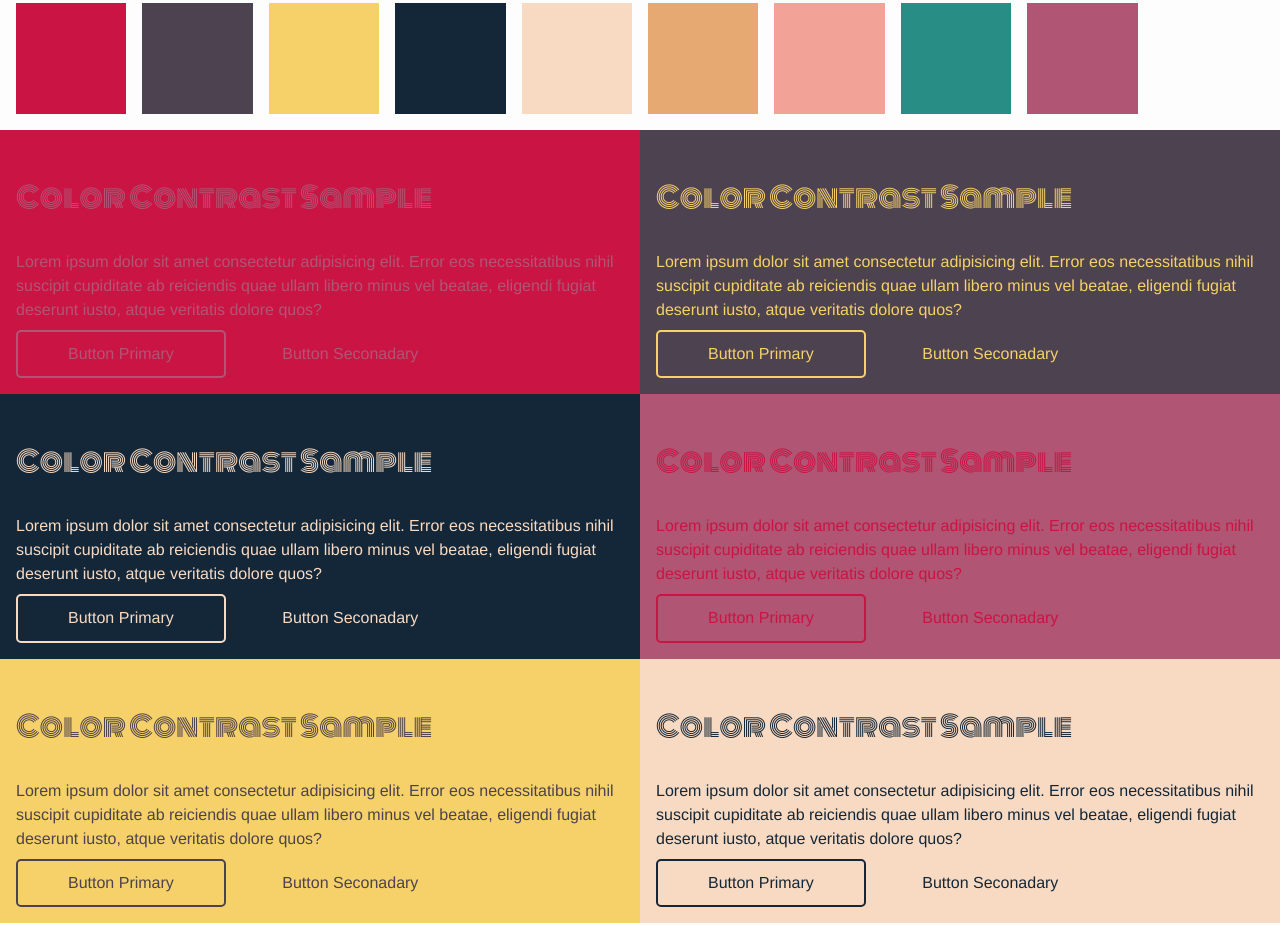
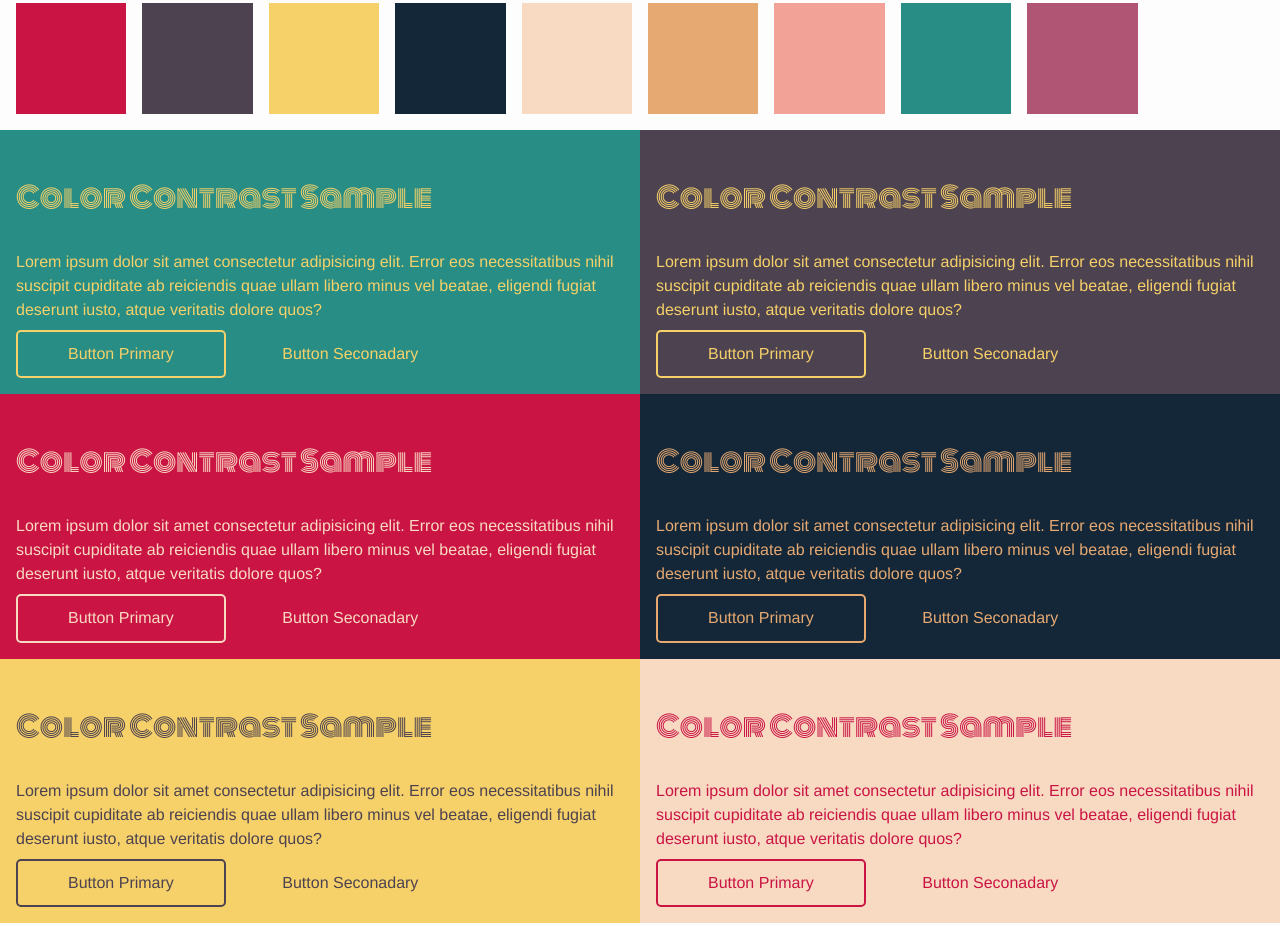
Before and after one commit to EdCharbeneau/Laylas-helper-styletile, a plain HTML site: page index.html in a window 1280 px wide. Shown: the part 458-1384 px from the top of the page. Drawn offline with Linux system fonts and the light colour scheme.

Commit message:
better styles and colors

```diff
--- a/css/_buttons.css
+++ b/css/_buttons.css
@@ -93,24 +93,24 @@
 }
 
 .c4 .button {
-    border-color: var(--c1);
-    color: var(--c1);
-    background-color: var(--c1-contrast);
+    border-color: var(--c4);
+    color: var(--c4);
+    background-color: var(--c4-contrast);
 }
 
 .c4 .button:hover {
-    color: var(--c1-contrast);
-    background-color: var(--c1);
+    color: var(--c4-contrast);
+    background-color: var(--c4);
 }
 
 .c4 .button.secondary {
-    color: var(--c1);
+    color: var(--c4);
     border-color: transparent;
 }
 
 .c4 .button.secondary:hover {
-    color: var(--c1-contrast);
-    background-color: var(--c1);
+    color: var(--c4-contrast);
+    background-color: var(--c4);
     border-style: transparent;
 }
 
--- a/css/style.css
+++ b/css/style.css
@@ -26,12 +26,17 @@
   --forest: #288D85;
   --mint: #b05574;
 
-  --c1: var(--sizzle);
-  --c1-contrast: var(--mint);
+  --c1: var(--forest);
+  --c1-contrast: var(--gold);
+
   --c2: var(--indigeo);
   --c2-contrast: var(--gold);
-  --c3: var(--navy);
+
+  --c3: var(--sizzle);
   --c3-contrast: var(--flesh);
+
+  --c4: var(--pumpkin);
+  --c4-contrast: var(--navy);
 
   --app-background: var(--paper);
   --font-family-base: Monoton-Regular;
--- a/css/utility/contrast-demos.css
+++ b/css/utility/contrast-demos.css
@@ -20,8 +20,8 @@
 
 .c4-demo {
     padding: 1rem;
-    background-color: var(--c1-contrast);
-    color: var(--c1);
+    background-color: var(--c4-contrast);
+    color: var(--c4);
 }
 .c5-demo {
     padding: 1rem;
```
